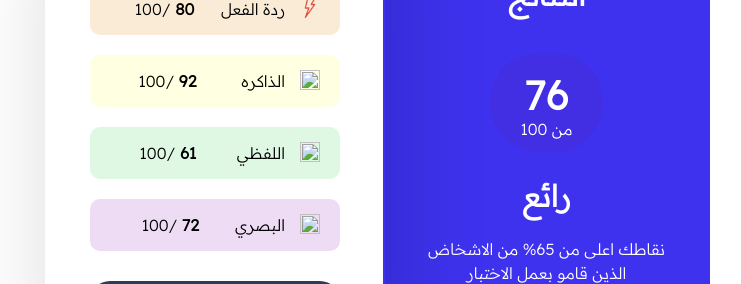
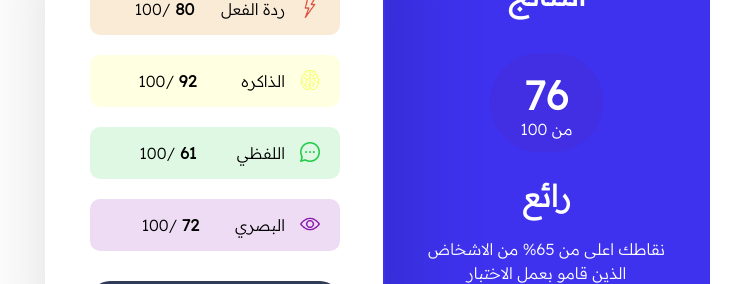
Before and after one commit to ranarabiie/grid, a plain HTML site: page index.html in a window 1280 px wide. Shown: the part 252-536 px from the top of the page, without its empty margins (270-1011 px from the left). Drawn offline with Linux system fonts and the light colour scheme; the site is published under a folder, as on GitHub Pages, so addresses that start at the root find nothing.

Commit message:
Update index.html

```diff
--- a/index.html
+++ b/index.html
@@ -41,7 +41,7 @@
 </article>
 <br>
 <article style="background-color: rgba(255, 255, 0, 0.119);">
-    <img src="/brain.png" class="reac">
+    <img src="brain.png" class="reac">
     <p class="shaptowp">
 الذاكره
 &nbsp;&nbsp;&nbsp;&nbsp;&nbsp;&nbsp;&nbsp;&nbsp;
@@ -51,7 +51,7 @@
 </article>
 <br>
 <article style="background-color:#20cb4524;">
-    <img src="/messenger.png" class="reac">
+    <img src="messenger.png" class="reac">
     <p class="shaptowp">
 اللفظي
 &nbsp;&nbsp;&nbsp;&nbsp;&nbsp;&nbsp;&nbsp;
@@ -61,7 +61,7 @@
 </article>
 <br>
 <article style="background-color: #8614a925">
-    <img src="/view.png" class="reac">
+    <img src="view.png" class="reac">
     <p class="shaptowp">
 البصري
 &nbsp;&nbsp;&nbsp;&nbsp;&nbsp;&nbsp;
```
